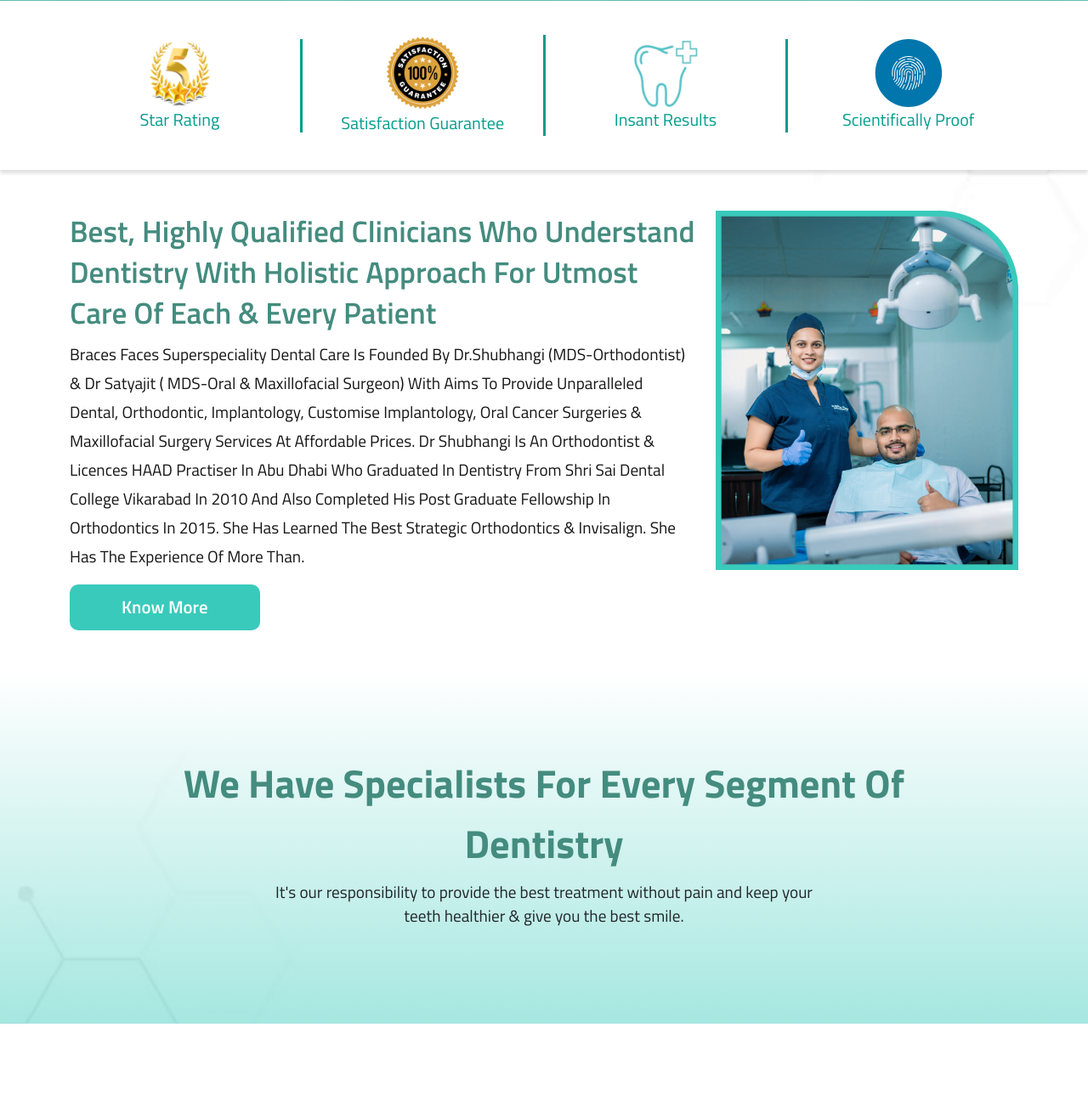
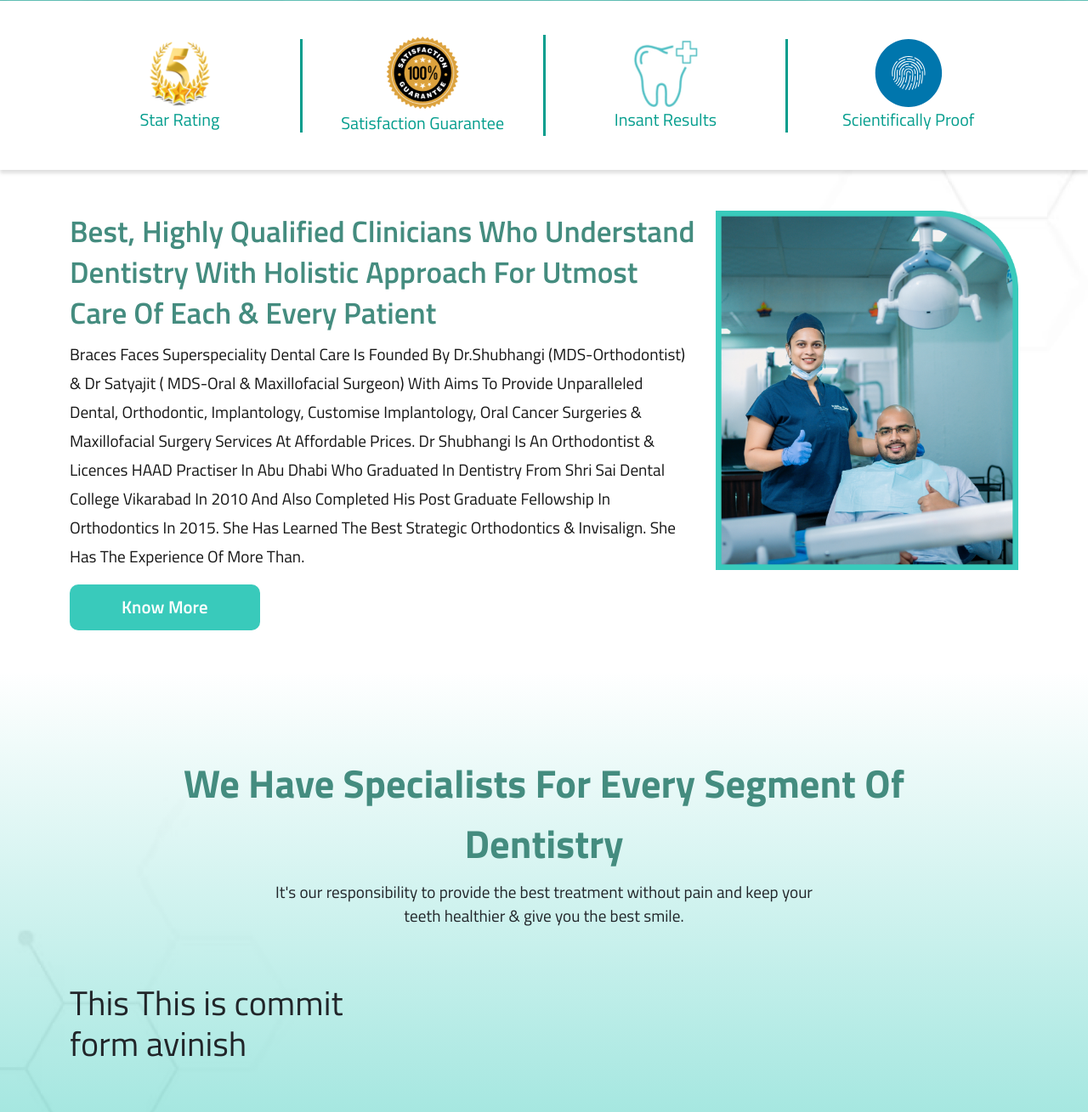
Before and after one commit to Nexinfotech/braces-and-face, a PHP site: page / in a window 1280 px wide. Shown: the part 855-2164 px from the top of the page at 85% size. Before the commit the page ends 2060 px from the top, so only its background shows below. Run offline with PHP 8.4, Linux system fonts and the light colour scheme; some libraries are stand-ins or nearby versions.

Commit message:
form avinsh

```diff
--- a/index.php
+++ b/index.php
@@ -141,7 +141,7 @@
                         <div class="row">
                             <div class="col-md-4">
                                 <div class="service_bx rounded">
-
+                                    <h1>This This is commit form avinish</h1>
                                 </div>
                             </div>
                         </div>
```
